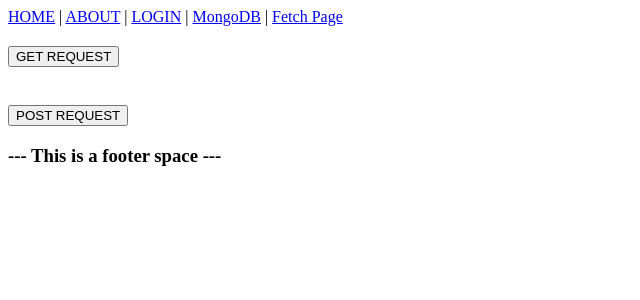
After one commit to Arseni1919/WEB_course_2024_B, a Flask app: page /fetch_page in a window 1280 px wide. The commit adds this page. Shown: the top 300 px of the page, without its empty margins (0-640 px from the left). Run offline with Flask 3, Linux system fonts and the light colour scheme; parts of the project's set-up code (start-up, migrations or seed data) failed here and were passed over.

Commit message:
lecture 8 - preps

```diff
--- a/app.py
+++ b/app.py
@@ -1,3 +1,5 @@
+import json
+from pprint import pprint
 from flask import Flask, redirect, url_for
 from flask import render_template
 from flask import request, session
@@ -6,6 +8,14 @@ from flask import request, session
 app = Flask(__name__)
 app.secret_key = '123'
 
+
+# ------------------------------------------------------------------ #
+# ------------------------------------------------------------------ #
+# ------------------------------------------------------------------ #
+# FLASK
+# ------------------------------------------------------------------ #
+# ------------------------------------------------------------------ #
+# ------------------------------------------------------------------ #
 
 @app.route('/')
 @app.route('/home')
@@ -174,4 +184,172 @@ def login_func():
 #         return render_template('login.html')
 
 
-app.run(debug=True, port=5001)
+# ------------------------------------------------------------------ #
+# ------------------------------------------------------------------ #
+# ------------------------------------------------------------------ #
+# MONGODB
+# ------------------------------------------------------------------ #
+# ------------------------------------------------------------------ #
+# ------------------------------------------------------------------ #
+import pymongo
+from pymongo.mongo_client import MongoClient
+from pymongo.server_api import ServerApi
+
+uri = "mongodb+srv://1919ars:1919ars@cluster0.kg52uoz.mongodb.net/?retryWrites=true&w=majority&appName=Cluster0"
+
+# Create a new cluster and connect to the server
+cluster = MongoClient(uri, server_api=ServerApi('1'))
+mydatabase = cluster['mydatabase']
+customers_col = mydatabase['customers']
+
+# sample_analytics_db = cluster['sample_analytics']
+
+
+@app.route('/mongodb')
+def mongodb_func():
+    # message = 'good'
+    # message = pymongo.version
+    # sample_analytics_db = cluster['sample_analytics']
+    # message = sample_analytics_db.list_collection_names()
+    # message = cluster.list_database_names()
+    # message = mydatabase.list_collection_names()
+
+    # insert_one
+    # my_dict = {
+    #     'name': 'John',
+    #     'address': 'Highway 37',
+    #     'rating': 10
+    # }
+    # customers_col.insert_one(my_dict)
+    # # message = cluster.list_database_names()
+    # message = mydatabase.list_collection_names()
+
+    # insert_many
+    # my_list = [
+    #     {'name': 'Tal', 'address': 'Hogwards 37', 'rating': 11},
+    #     {'name': 'Bekka', 'address': 'Bronx 3', 'rating': 20},
+    #     {'name': 'Alisa', 'address': 'Area 9', 'rating': 30},
+    # ]
+    # customers_col.insert_many(my_list)
+    # message = mydatabase.list_collection_names()
+
+    # find
+    # my_list = list(customers_col.find())
+
+    # find query
+    # myquery = {'name': 'John'}
+    # my_list = list(customers_col.find(myquery))
+
+    # myquery = {'rating': {"$gt": 10}}
+    # my_list = list(customers_col.find(myquery))
+
+    # sort
+    # my_list = list(customers_col.find().sort('name'))
+    # my_list = list(customers_col.find().sort('name', -1))
+
+    # limit
+    # message = len(list(customers_col.find()))
+    # my_list = list(customers_col.find().limit(3))
+    # my_list = list(customers_col.find().sort('rating', -1).limit(3))
+
+    # findOne
+    # message = customers_col.find_one({'name': 'John'})
+
+    # update one
+    # my_query = {'address': 'Highway 37'}
+    # new_values = {'$set': {'address': 'Canyon 123'}}
+    # customers_col.update_one(my_query, new_values)
+    # my_list = list(customers_col.find())
+
+    # update many
+    # customers_col.update_many({}, {'$inc': {'rating': 1}})
+    # customers_col.update_many({}, {'$set': {'rating': 1}})
+    # my_list = list(customers_col.find())
+
+    # delete one
+    # customers_col.delete_one({'name': 'Alisa'})
+    # my_list = list(customers_col.find())
+
+    # delete many
+    # customers_col.delete_many({'rating': {'$gt': 0}})
+    # my_list = list(customers_col.find())
+
+    # aggregations
+    # aggregation = [
+    #     {
+    #         '$match': {
+    #             'rating': {
+    #                 '$gt': 0
+    #             }
+    #         }
+    #     }, {
+    #         '$sort': {
+    #             'rating': 1
+    #         }
+    #     }, {
+    #         '$limit': 2
+    #     }
+    # ]
+    # my_list = list(customers_col.aggregate(aggregation))
+
+    my_list = customers_col.find()
+    # return render_template('mongodb_lecture.html', message=message)
+    return render_template('mongodb_lecture.html', my_list=my_list)
+
+
+@app.route('/db_insert')
+def insert_func():
+    # insert_one
+    my_dict = {
+        'name': request.args['name'],
+        'address': request.args['address'],
+        'rating': int(request.args['rating']),
+    }
+    customers_col.insert_one(my_dict)
+    return redirect(url_for('mongodb_func'))
+
+
+@app.route('/db_delete', methods=['POST'])
+def delete_func():
+    print(request.form)
+    customers_col.delete_one({'name': request.form['name']})
+    return redirect(url_for('mongodb_func'))
+
+
+@app.route('/db_increment')
+def increment_func():
+    customers_col.update_many({}, {'$inc': {'rating': 1}})
+    return redirect(url_for('mongodb_func'))
+
+
+# ------------------------------------------------------------------ #
+# ------------------------------------------------------------------ #
+# ------------------------------------------------------------------ #
+# FETCH
+# ------------------------------------------------------------------ #
+# ------------------------------------------------------------------ #
+# ------------------------------------------------------------------ #
+
+@app.route('/fetch_page')
+def fetch_page_func():
+    return render_template('fetch_example.html')
+
+
+@app.route('/fetch_example', methods=['GET', 'POST'])
+def fetch_example_func():
+    if request.method == 'GET':
+        data = {'message': 'GET response'}
+        return json.dumps(data)
+    if request.method == 'POST':
+        mydict = request.json
+        print(type(mydict))
+        data = {'message': 'POST response'}
+        data.update(mydict)
+        return json.dumps(data)
+    raise RuntimeError('no no')
+
+
+# ------------------------------------------------------------------ #
+# ------------------------------------------------------------------ #
+# ------------------------------------------------------------------ #
+app.run(debug=True, port=5000)
--- /dev/null
+++ b/static/js/fetch_example.js
@@ -0,0 +1,58 @@
+
+
+const execute_get_fetch  = (e) => {
+    e.preventDefault()
+
+    fetch('/fetch_example').then(
+            response => response.json()
+    ).then(
+            (responseJSON) => {
+                const res = JSON.stringify(responseJSON)
+                const title2 = document.querySelector('.title2')
+                title2.innerHTML = `${res}`
+                console.log(res)
+            }
+
+    ).catch(
+            err => {
+                console.log(err)
+                const title2 = document.querySelector('.title2')
+                title2.innerHTML = `NOPE`
+            }
+    );
+}
+
+const myForm = document.querySelector('#my-form');
+myForm.addEventListener('submit', execute_get_fetch);
+
+
+const execute_post_fetch = (e) => {
+    e.preventDefault()
+
+    // prepare data
+    data = {'a': 1, 'b': 2}
+
+    fetch('/fetch_example', {
+        method: 'POST',
+        headers: {'Content-Type': 'application/json'},
+        body: JSON.stringify(data)
+    }
+    ).then(
+            response => response.json()
+    ).then(
+            (responseJSON) => {
+                const res = JSON.stringify(responseJSON)
+                console.log(res)
+                const title3 = document.querySelector('.title3')
+                title3.innerHTML = `${res}`
+            }
+    ).catch(
+            err => console.log(err)
+    );
+}
+
+
+
+
+const myFormPost = document.querySelector('#my-form-post');
+myFormPost.addEventListener('submit', execute_post_fetch);
--- a/templates/base.html
+++ b/templates/base.html
@@ -15,5 +15,6 @@
 {% endblock %}
 
 {% include('footer.html') %}
+{#<script src="../static/js/fetch_example.js"></script>#}
 </body>
 </html>
--- /dev/null
+++ b/templates/fetch_example.html
@@ -0,0 +1,25 @@
+{% extends 'base.html' %}
+
+{% block title %}
+FETCH Page
+{% endblock %}
+
+{% block main %}
+
+    <h2 class="title2"></h2>
+
+    <form id="my-form" action="#" method="GET">
+        <input type="submit" value="GET REQUEST">
+    </form>
+
+    <br>
+
+    <h2 class="title3"></h2>
+
+    <form id="my-form-post" action="#" method="POST">
+        <input type="submit" value="POST REQUEST">
+    </form>
+
+
+    <script src="../static/js/fetch_example.js"></script>
+{% endblock %}
--- a/templates/header.html
+++ b/templates/header.html
@@ -1,3 +1,7 @@
 <header>
-    <a href="/">HOME</a> | <a href="/about">ABOUT</a> | {% if session.get('logged_in') %}<a href="/logout">LOGOUT</a>{% else %}<a href="/login">LOGIN</a>{% endif %}
+    <a href="/">HOME</a>
+    | <a href="/about">ABOUT</a>
+    | {% if session.get('logged_in') %}<a href="/logout">LOGOUT</a>{% else %}<a href="/login">LOGIN</a>{% endif %}
+    | <a href="/mongodb">MongoDB</a>
+    | <a href="/fetch_page">Fetch Page</a>
 </header>
```
Also changed, not shown: mongodb_drafts.py (added, +11 -0 lines), static/index.css (+41 -0 lines), templates/mongodb_lecture.html (added, +30 -0 lines).
